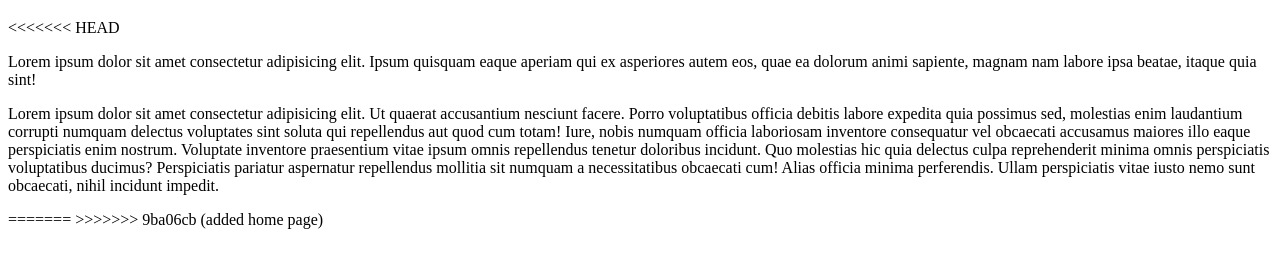
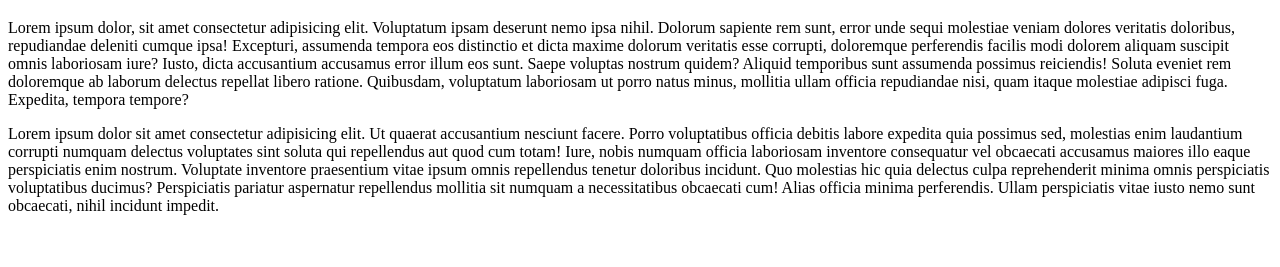
Before and after one commit to Man0zZ/Project-2, a plain HTML site: page homepage.html in a window 1280 px wide. Shown: the part 61-328 px from the top of the page. Drawn offline with Linux system fonts and the light colour scheme.

Commit message:
paragraphs

```diff
--- a/homepage.html
+++ b/homepage.html
@@ -10,9 +10,14 @@
 
 <body>
     <h1>This is Home Page</h1>
-<<<<<<< HEAD
-    <p>Lorem ipsum dolor sit amet consectetur adipisicing elit. Ipsum quisquam eaque aperiam qui ex asperiores autem
-        eos, quae ea dolorum animi sapiente, magnam nam labore ipsa beatae, itaque quia sint!</p>
+    <p>Lorem ipsum dolor, sit amet consectetur adipisicing elit. Voluptatum ipsam deserunt nemo ipsa nihil. Dolorum
+        sapiente rem sunt, error unde sequi molestiae veniam dolores veritatis doloribus, repudiandae deleniti cumque
+        ipsa! Excepturi, assumenda tempora eos distinctio et dicta maxime dolorum veritatis esse corrupti, doloremque
+        perferendis facilis modi dolorem aliquam suscipit omnis laboriosam iure? Iusto, dicta accusantium accusamus
+        error illum eos sunt. Saepe voluptas nostrum quidem? Aliquid temporibus sunt assumenda possimus reiciendis!
+        Soluta eveniet rem doloremque ab laborum delectus repellat libero ratione. Quibusdam, voluptatum laboriosam ut
+        porro natus minus, mollitia ullam officia repudiandae nisi, quam itaque molestiae adipisci fuga. Expedita,
+        tempora tempore?</p>
     <p>Lorem ipsum dolor sit amet consectetur adipisicing elit. Ut quaerat accusantium nesciunt facere. Porro
         voluptatibus officia debitis labore expedita quia possimus sed, molestias enim laudantium corrupti numquam
         delectus voluptates sint soluta qui repellendus aut quod cum totam! Iure, nobis numquam officia laboriosam
@@ -21,8 +26,6 @@
         reprehenderit minima omnis perspiciatis voluptatibus ducimus? Perspiciatis pariatur aspernatur repellendus
         mollitia sit numquam a necessitatibus obcaecati cum! Alias officia minima perferendis. Ullam perspiciatis vitae
         iusto nemo sunt obcaecati, nihil incidunt impedit.</p>
-=======
->>>>>>> 9ba06cb (added home page)
 </body>
 
 </html>
```
